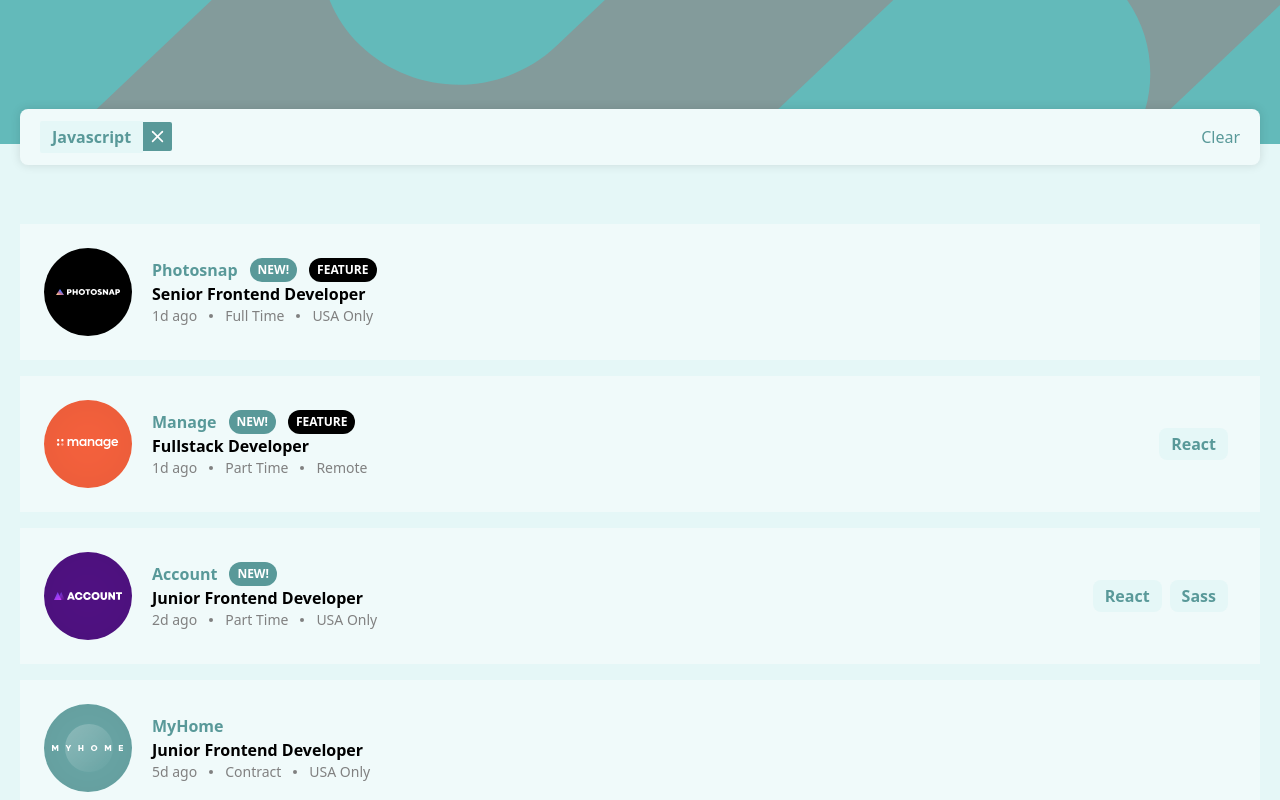
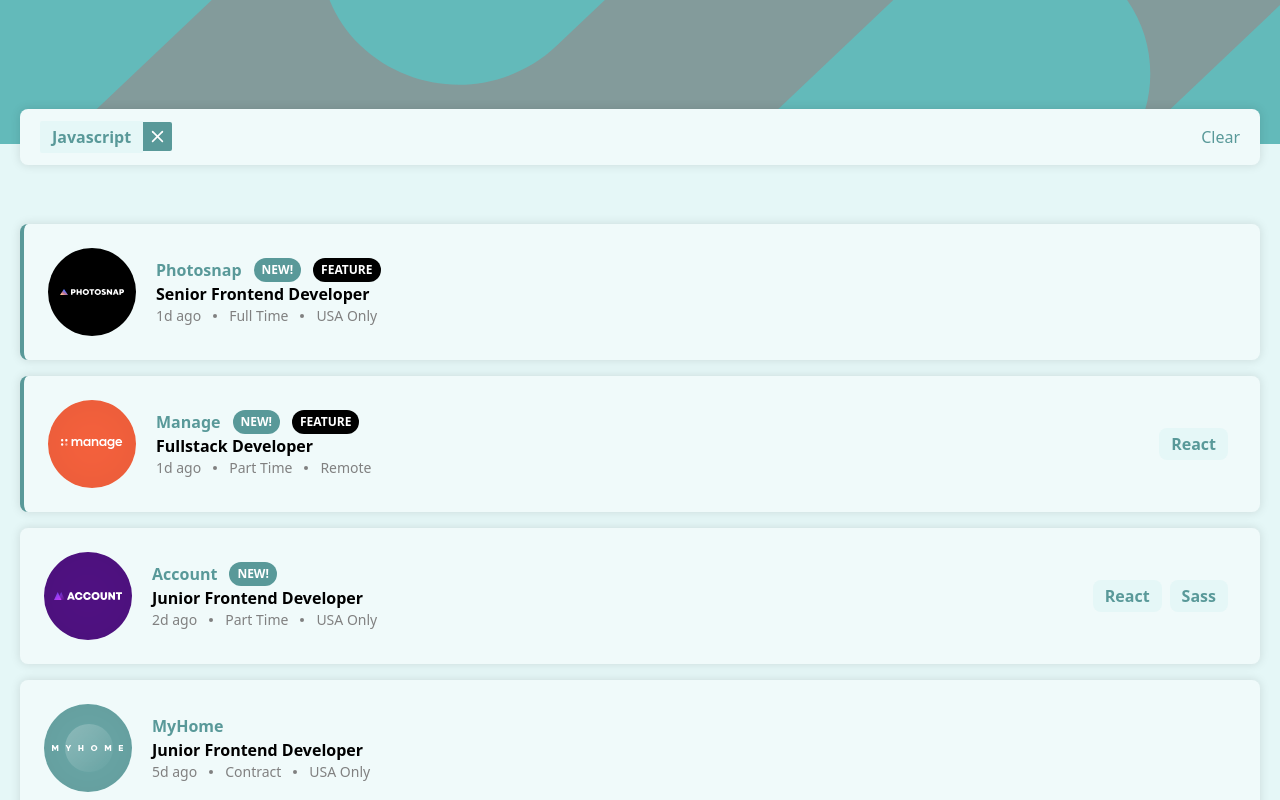
Before and after one commit to Stanislav453/static-job-listings, a React app: page / in a window 1280 px wide. Shown: the top 800 px of the page. Built offline with nearby package versions, Linux system fonts and the light colour scheme; the HTML template or start-up script is replaced by a standard one.

Commit message:
add active border, hover link,

```diff
--- a/src/components/JobsList.tsx
+++ b/src/components/JobsList.tsx
@@ -32,7 +32,9 @@
           return (
             <li
               key={index}
-              className="w-full flex flex-col gap-12 sm:flex-row justify-between p-3 sm:p-6 bg-list-item"
+              className={`w-full flex flex-col gap-12 sm:flex-row justify-between p-3 sm:p-6 bg-list-item rounded-lg shadow-boxList ${
+                featured && "border-main-font border-l-4"
+              }`}
             >
               <div className="flex">
                 <div>
@@ -40,7 +42,7 @@
                 </div>
                 <div className="flex flex-col ml-5 justify-center">
                   <div className="flex gap-3 items-center	">
-                    <h3 className="text-main-font font-semibold">{company}</h3>{" "}
+                    <h3 className="text-main-font font-semibold">{company}</h3>
                     {job.new && (
                       <span className=" text-second-font font-semibold text-xs py-1 px-2 rounded-full bg-main-font">
                         NEW!
@@ -52,7 +54,12 @@
                       </span>
                     )}
                   </div>
-                  <h2 className="font-bold">{position}</h2>
+                  <a
+                    href="#"
+                    className="font-bold hover:text-main-font transition ease-in-out duration-300 "
+                  >
+                    {position}
+                  </a>
                   <ul className="flex gap-2 text-sm text-third-font">
                     <li>{postedAt}</li>
                     <span className="flex">
@@ -72,7 +79,7 @@
                     <li key={index}>
                       <button
                         onClick={() => setList(tool)}
-                        className=" py-1 px-3 text-main-font font-semibold rounded-lg bg-body-bg-color "
+                        className=" py-1 px-3 text-main-font font-semibold rounded-lg bg-body-bg-color hover:text-second-font hover:bg-main-font transition ease-in-out duration-300"
                       >
                         {tool}
                       </button>
```
